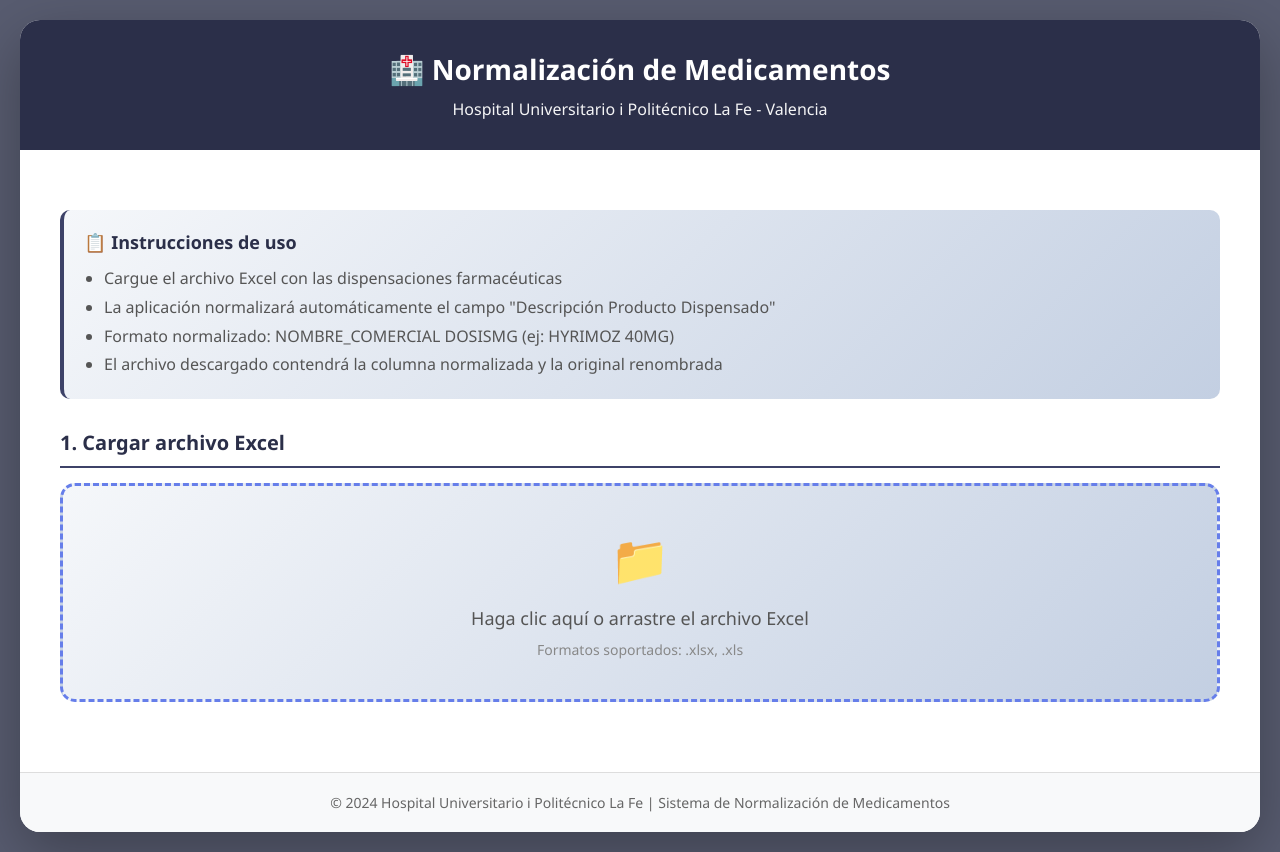
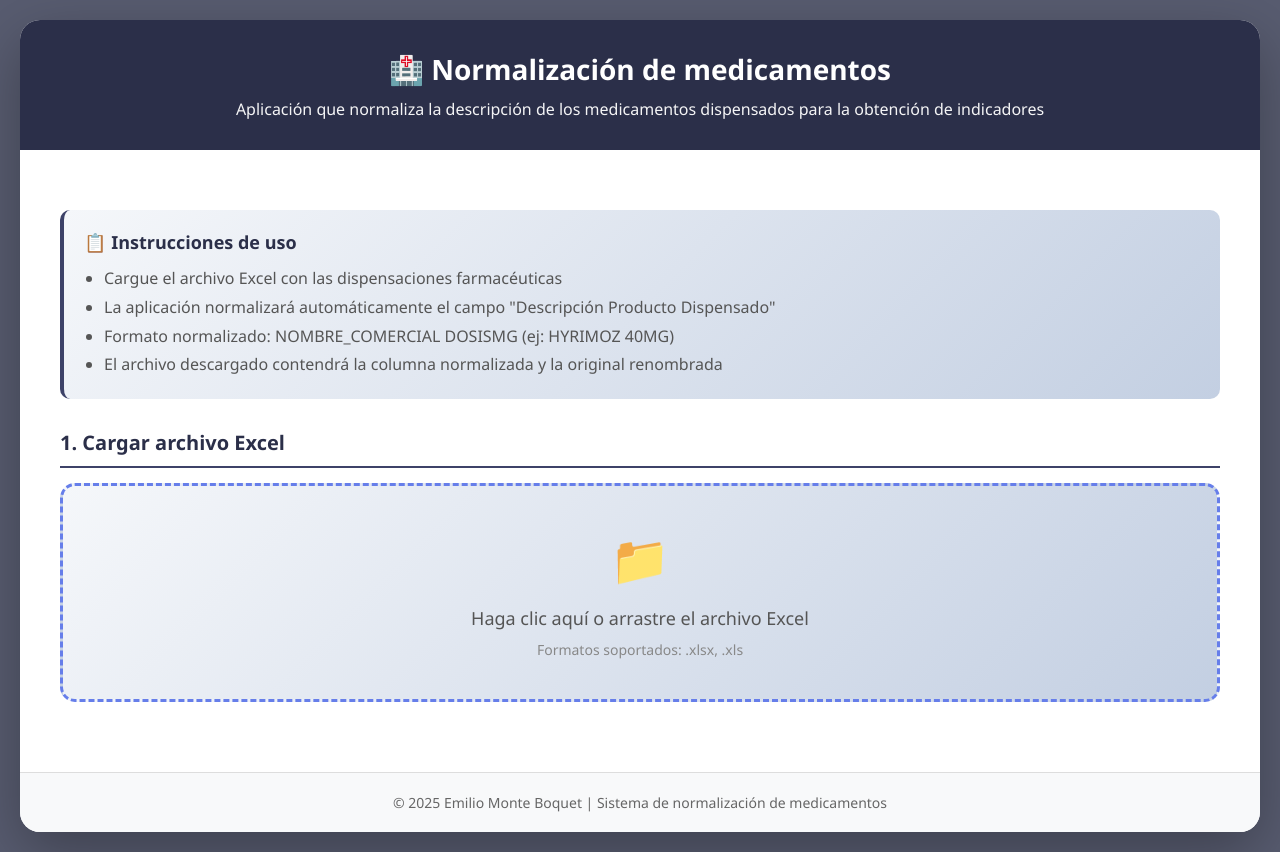
Before and after one commit to embai33/Normalizador_medicamentos, a plain HTML site: page index.html in a window 1280 px wide. Drawn offline with Linux system fonts and the light colour scheme.

Commit message:
Add files via upload

```diff
--- a/index.html
+++ b/index.html
@@ -3,7 +3,7 @@
 <head>
     <meta charset="UTF-8">
     <meta name="viewport" content="width=device-width, initial-scale=1.0">
-    <title>Normalización de Medicamentos - Hospital La Fe</title>
+    <title>Normalización de Medicamentos</title>
     <script src="https://cdnjs.cloudflare.com/ajax/libs/xlsx/0.18.5/xlsx.full.min.js"></script>
     <style>
         * {
@@ -302,8 +302,8 @@
 <body>
     <div class="container">
         <div class="header">
-            <h1>🏥 Normalización de Medicamentos</h1>
-            <p>Hospital Universitario i Politécnico La Fe - Valencia</p>
+            <h1>🏥 Normalización de medicamentos</h1>
+            <p>Aplicación que normaliza la descripción de los medicamentos dispensados para la obtención de indicadores</p>
         </div>
 
         <div class="content">
@@ -388,7 +388,7 @@
         </div>
 
         <footer>
-            <p>© 2024 Hospital Universitario i Politécnico La Fe | Sistema de Normalización de Medicamentos</p>
+            <p>© 2025 Emilio Monte Boquet | Sistema de normalización de medicamentos</p>
         </footer>
     </div>
 
```
